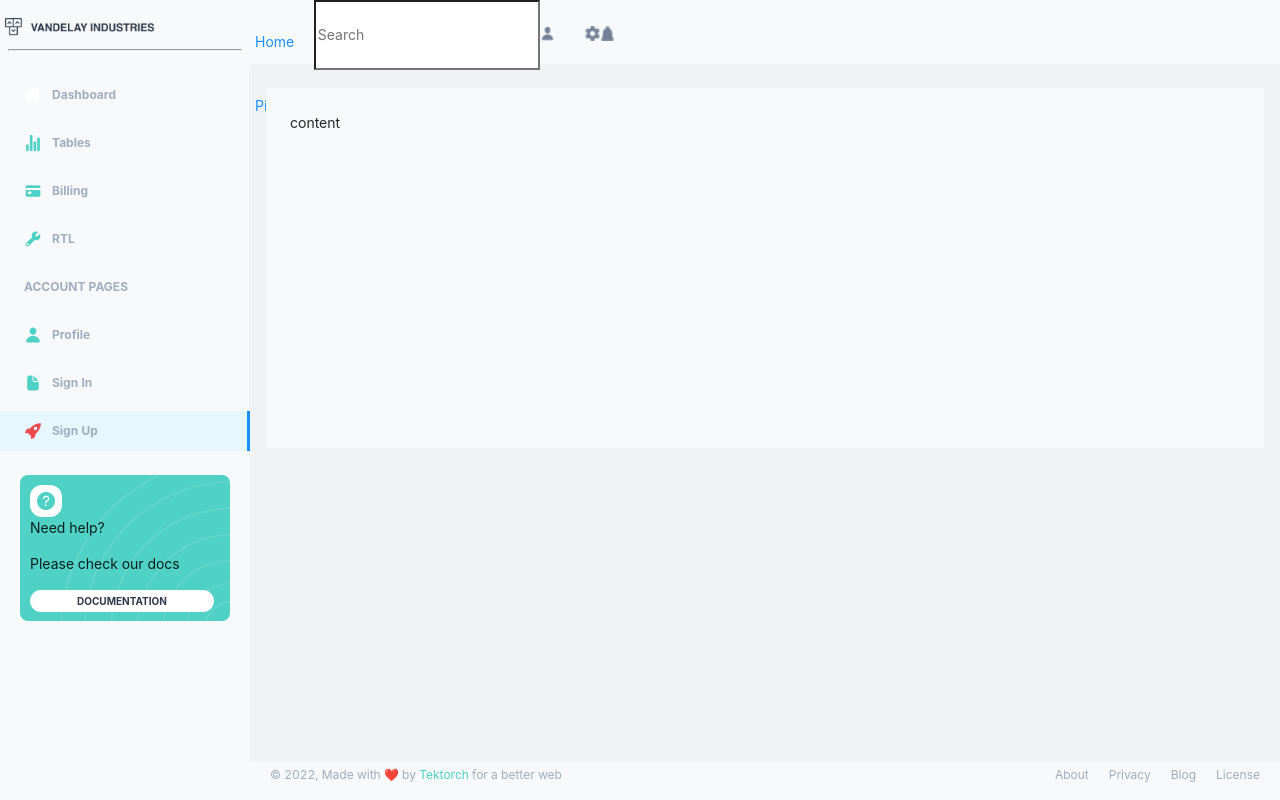
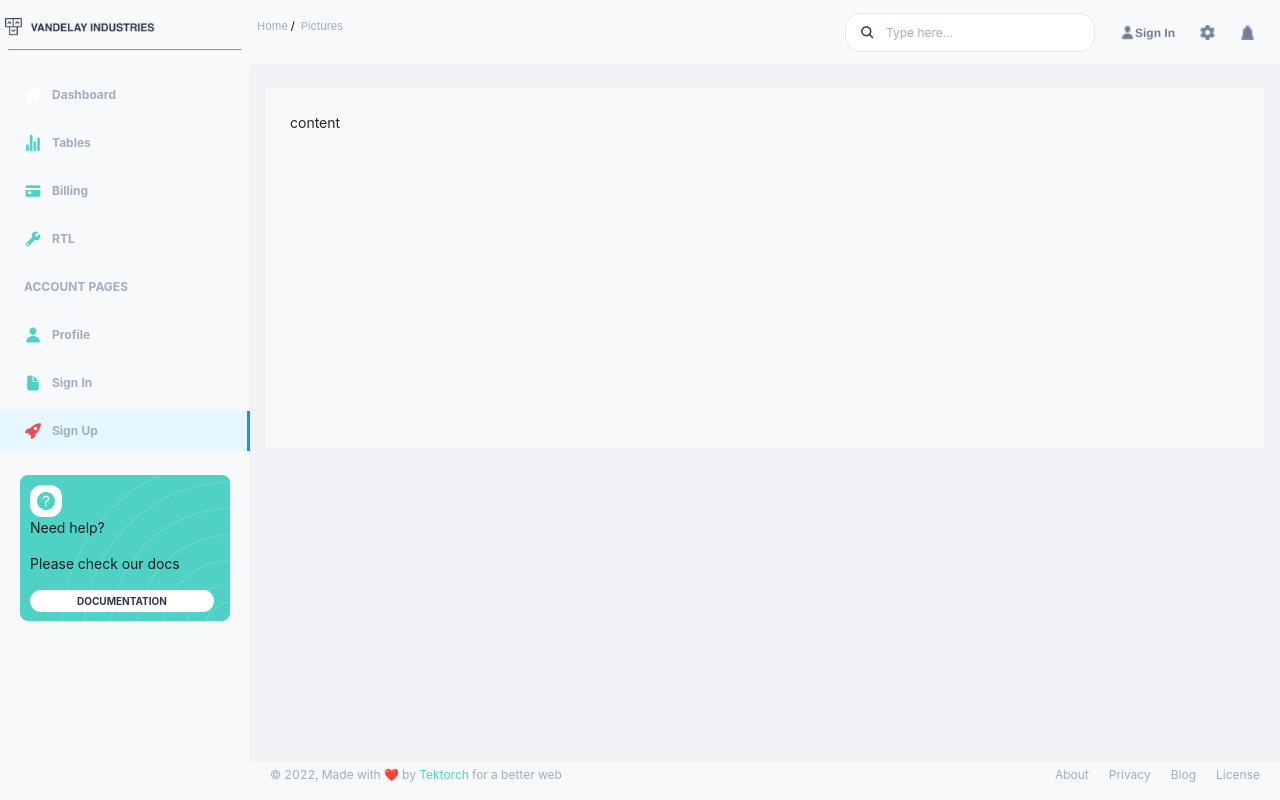
Before and after one commit to siccoo/inflex, a React (Create React App) app: page / in a window 1280 px wide. Built offline with nearby package versions, Linux system fonts and the light colour scheme.

Commit message:
updates on topbar components & imgs added

```diff
--- a/src/components/topbar/Topbar.jsx
+++ b/src/components/topbar/Topbar.jsx
@@ -19,6 +19,7 @@
         // justifyContent: "space-between"
       }}
     >
+      <div className="topbar">
       <div>
         <ul class="breadcrumb">
           <li>
@@ -32,11 +33,11 @@
       <div className="topbar_right">
         <div className="item">
           <div className="search">
-            <input type="text" placeholder="Search" />
+            <input type="text" placeholder="Type here..." />
           </div>
         </div>
         <div className="item">
-          <img src={SigninImg} alt="" style={{ width: 15, height: 15 }} />
+          <img src={SigninImg} cla alt="" style={{ width: 15, height: 15 }} />
           <p>Sign In</p>
         </div>
         <div className="item">
@@ -46,6 +47,7 @@
           <img src={NotificationImg} alt="" style={{ width: 15, height: 15 }} />
         </div>
       </div>
+      </div>
     </Header>
   );
 };
--- a/src/components/topbar/topbar.css
+++ b/src/components/topbar/topbar.css
@@ -1,8 +1,76 @@
-.site-layout-sub-header-background .breadcrumb {
-    list-style: none;
-    padding: 10px 5px;
+.site-layout-sub-header-background .topbar {
+  display: flex;
+  align-items: center;
+  justify-content: space-between;
+  width: 100%;
+}
+
+.site-layout-sub-header-background ul.breadcrumb {
+  list-style: none;
+  padding: 7px;
+  width: 100%;
+}
+
+.site-layout-sub-header-background ul.breadcrumb li {
+  display: inline;
+  font-style: normal;
+  font-size: 11px;
+}
+
+.site-layout-sub-header-background ul.breadcrumb li + li:before {
+  padding: 3px;
+  color: black;
+  content: "/\00a0";
+}
+
+.site-layout-sub-header-background ul.breadcrumb li a {
+  color: #a0aec0;
+  text-decoration: none;
 }
 
 .site-layout-sub-header-background .topbar_right {
-    display: flex;
+  display: flex;
+  align-items: center;
 }
+
+.site-layout-sub-header-background .topbar_right .item {
+  align-items: center;
+  display: flex;
+  margin-right: 25px;
+}
+
+.site-layout-sub-header-background .topbar_right .item p {
+  align-items: center;
+  margin-bottom: -1px;
+  font-family: "Helvetica";
+  font-style: normal;
+  font-weight: 700;
+  font-size: 12px;
+  line-height: 150%;
+  color: #718096;
+}
+
+.site-layout-sub-header-background .topbar_right .item .search {
+  display: flex;
+  justify-content: center;
+}
+
+.site-layout-sub-header-background .topbar_right .item .search input {
+  background: #ffffff url("../../assets/img/searchIcon.png") no-repeat 13px;
+  border: 0.5px solid #e2e8f0;
+  border-radius: 15px;
+  box-shadow: inset 0 -1px 0 hsl(0deg 0% 100% / 20%),
+    inset 0 1px 0 rgb(0 0 0 / 2%);
+  outline: none;
+  padding: 12px 4px 12px 40px;
+  width: 250px;
+  height: 39px;
+}
+
+.site-layout-sub-header-background
+  ::placeholder {
+  font-style: normal;
+  font-weight: 400;
+  font-size: 12px;
+  color: #a0aec0;
+}
--- a/src/index.css
+++ b/src/index.css
@@ -3,4 +3,5 @@
   padding: 0;
   box-sizing: border-box;
   font-family: Helvetica;
+  background: #F8F9FA;
 }
```
Also changed, not shown: src/assets/img/searchIcon.png (added).
